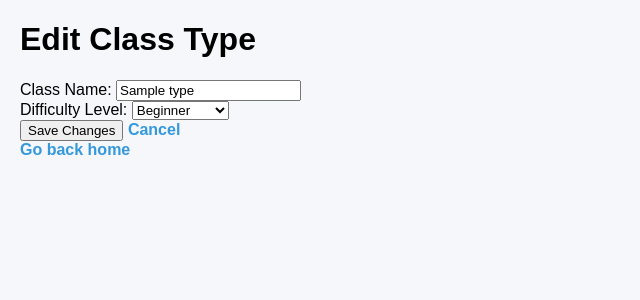
After one commit to lg3878/db_project, a Flask app: page /edit_class_type/1 in a window 1280 px wide. The commit adds this page. Shown: the top 300 px of the page, without its empty margins (0-640 px from the left). Run offline with Flask 3, Linux system fonts and the light colour scheme; tables that the repository leaves empty hold one stand-in row (values such as "Sample post").

Commit message:
Add update and delete for class types

```diff
--- a/app.py
+++ b/app.py
@@ -980,6 +980,80 @@ def add_class_type():
     return render_template('add_class_type.html', name='Add Class Type')
 
 
+@app.route('/edit_class_type/<int:class_type_id>', methods=['GET', 'POST'])
+def edit_class_type(class_type_id):
+    cursor = db.cursor(dictionary=True)
+
+    if request.method == 'POST':
+        class_name = request.form.get('class_name')
+        difficulty_level = request.form.get('difficulty_level')
+
+        try:
+            cursor.execute("""
+                UPDATE class_type
+                SET class_name = %s, difficulty_level = %s
+                WHERE class_type_id = %s
+            """, (class_name, difficulty_level, class_type_id))
+            db.commit()
+            cursor.close()
+            return redirect('/class_types')
+        except Error as e:
+            db.rollback()
+            cursor.close()
+            return f"Error updating class type: {str(e)} <a href='/edit_class_type/{class_type_id}'>Go back</a>"
+
+    cursor.execute("SELECT * FROM class_type WHERE class_type_id = %s", (class_type_id,))
+    class_type = cursor.fetchone()
+    cursor.close()
+
+    if not class_type:
+        return "Class type not found. <a href='/class_types'>Go back</a>"
+
+    return render_template('edit_class_type.html', name='Edit Class Type', class_type=class_type)
+
+
+@app.route('/delete_class_type/<int:class_type_id>')
+def delete_class_type(class_type_id):
+    cursor = db.cursor(dictionary=True)
+    try:
+        # Get all class_ids that use this type
+        cursor.execute("SELECT class_id FROM classes WHERE class_type_id = %s", (class_type_id,))
+        class_ids = [row['class_id'] for row in cursor.fetchall()]
+
+        if class_ids:
+            fmt = ','.join(['%s'] * len(class_ids))
+
+            # Delete payments tied to enrollments in those classes
+            cursor.execute(f"""
+                DELETE FROM payments WHERE class_enrollment_id IN (
+                    SELECT class_enrollment_id FROM class_enrollment
+                    WHERE class_id IN ({fmt})
+                )
+            """, class_ids)
+
+            # Delete enrollments
+            cursor.execute(f"""
+                DELETE FROM class_enrollment WHERE class_id IN ({fmt})
+            """, class_ids)
+
+            # Delete the classes themselves
+            cursor.execute(f"""
+                DELETE FROM classes WHERE class_id IN ({fmt})
+            """, class_ids)
+
+        # Delete the class type
+        cursor.execute("DELETE FROM class_type WHERE class_type_id = %s", (class_type_id,))
+        db.commit()
+    except Error as e:
+        db.rollback()
+        cursor.close()
+        return f"Error deleting class type: {str(e)} <a href='/class_types'>Go back</a>"
+
+    cursor.close()
+    return redirect('/class_types')
+
+
+
 """
 Equipment
 """
@@ -1288,6 +1362,7 @@ def delete_payment(payment_id):
 
     cursor.close()
     return redirect('/payments')
+
 
 #calling the add_membership_payment function
 @app.route('/record_membership_payment/<int:member_id>', methods=['GET', 'POST'])
@@ -1482,8 +1557,6 @@ def enroll(class_id=None, member_id=None):
             came_from=came_from
         )
 
-    # --- GET: build form ---
-
     # Pre-load member if coming from member page
     preselected_member = None
     if member_id:
--- a/templates/class_types.html
+++ b/templates/class_types.html
@@ -11,6 +11,7 @@
         <tr>
             <th>Class Name</th>
             <th>Difficulty Level</th>
+            <th>Actions</th>
         </tr>
     </thead>
     <tbody>
@@ -18,6 +19,8 @@
         <tr>
             <td>{{ row.class_name }}</td>
             <td>{{ row.difficulty_level }}</td>
+            <td><a href="/edit_class_type/{{ row.class_type_id }}">Edit</a> |
+            <a href="/delete_class_type/{{ row.class_type_id }}" onclick="return confirm('Delete {{ row.class_name }}? This will also delete all classes of this type.')">Delete</a></td>
         </tr>
         {% endfor %}
     </tbody>
--- /dev/null
+++ b/templates/edit_class_type.html
@@ -0,0 +1,21 @@
+{% extends 'layout.html' %}
+{% block content %}
+<h1>Edit Class Type</h1>
+<form method="POST">
+    <label>Class Name:
+        <input type="text" name="class_name" value="{{ class_type.class_name }}" required>
+    </label><br>
+    <label>Difficulty Level:
+        <select name="difficulty_level">
+            {% for level in ['Beginner', 'Intermediate', 'Advanced'] %}
+            <option value="{{ level }}"
+                {% if class_type.difficulty_level == level %}selected{% endif %}>
+                {{ level }}
+            </option>
+            {% endfor %}
+        </select>
+    </label><br>
+    <button type="submit">Save Changes</button>
+    <a href="/class_types">Cancel</a>
+</form>
+{% endblock %}
```
